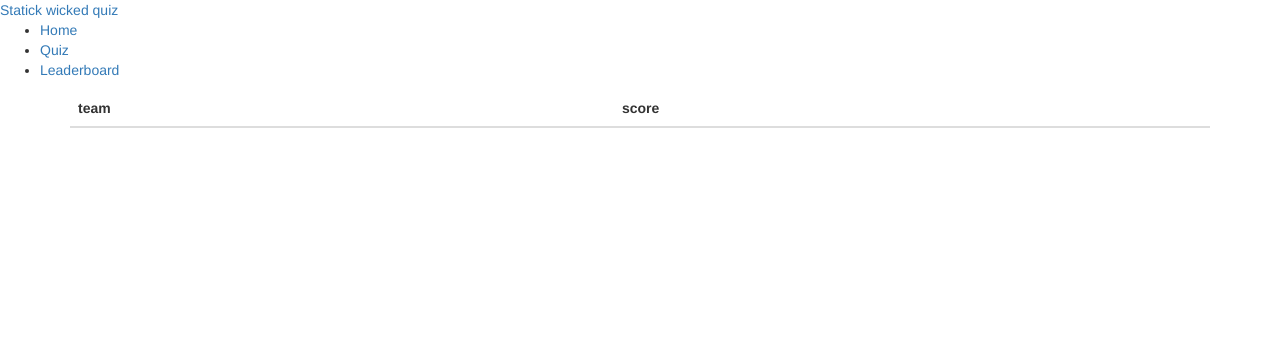
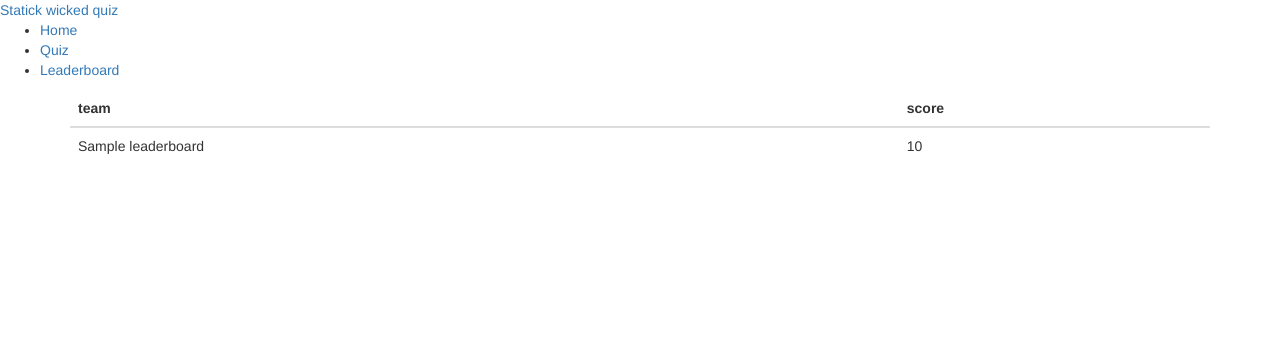
Before and after one commit to StaticWickedCats/StaticWickedQuiz, a Flask app: page /get_leaderboard in a window 1280 px wide. Shown: the top 340 px of the page. Run offline with Flask 2, Linux system fonts and the light colour scheme; a database or web service that is not in the repository returns one stand-in record (values such as "Sample title"); lists and menus that the app fills with data are empty; some libraries are stand-ins or nearby versions.

Commit message:
Create a leaderboard

```diff
--- a/templates/leaderboard.html
+++ b/templates/leaderboard.html
@@ -1,7 +1,7 @@
 {% extends "base.html" %}
 {% block content %}
 
-<table class="table">
+<table class="table table-dark">
     <thead>
         <tr>
             <th scope="col">team</th>
@@ -9,12 +9,14 @@
         </tr>
     </thead>
     <tbody>
+    {% if leaderboard|length > 0 %}
         {% for team in leaderboard %}
-        <tr>
-            <td>{{ leaderboard.team_name }}</td>
-            <td>{{ leaderboard.team_score }}</td>
-        </tr>
+            <tr>
+                <td>{{ team.team_name }}</td>
+                <td>{{ team.team_score }}</td>
+            </tr>
         {% endfor %}
+    {% endif %}
     </tbody>
 </table>
 
```
Also changed, not shown: app.py (+0 -10 lines), static/css/style.css (added), static/css/styles.css (deleted).
